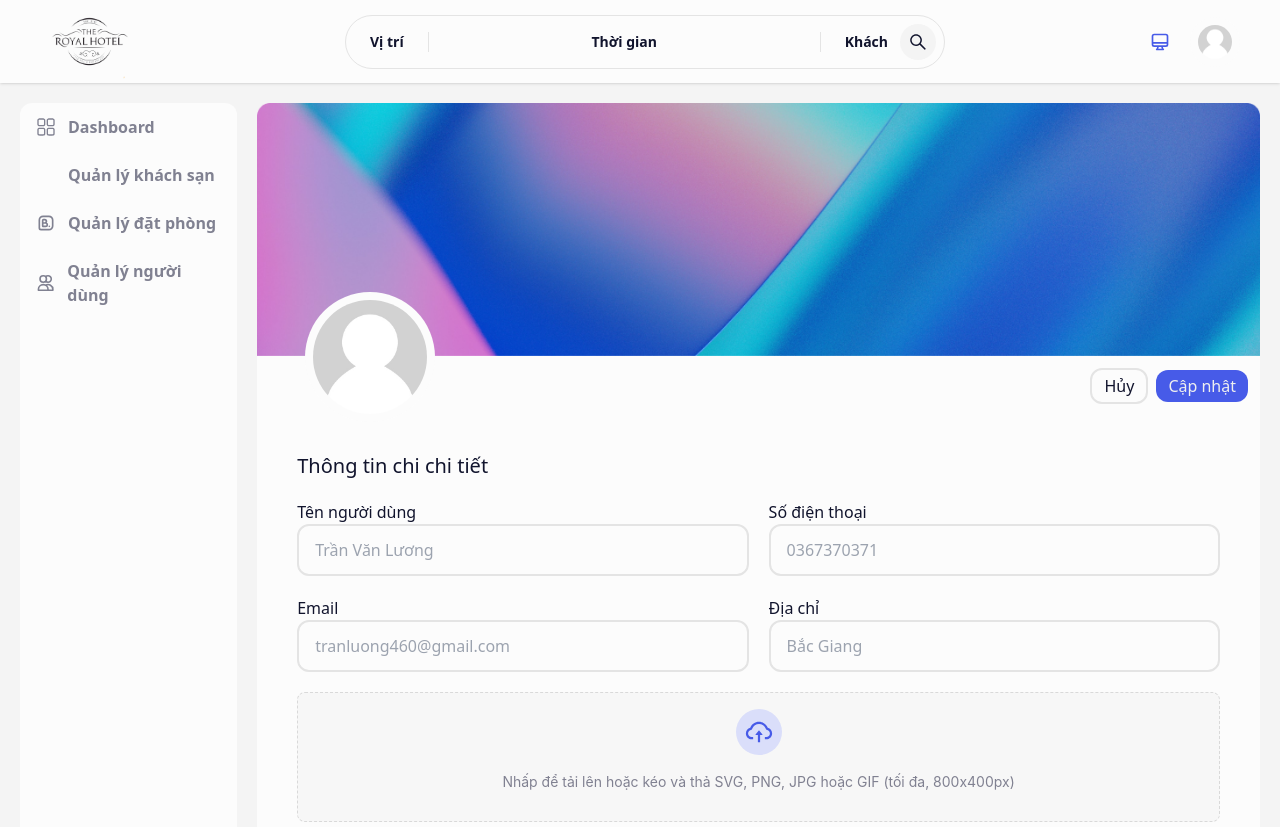
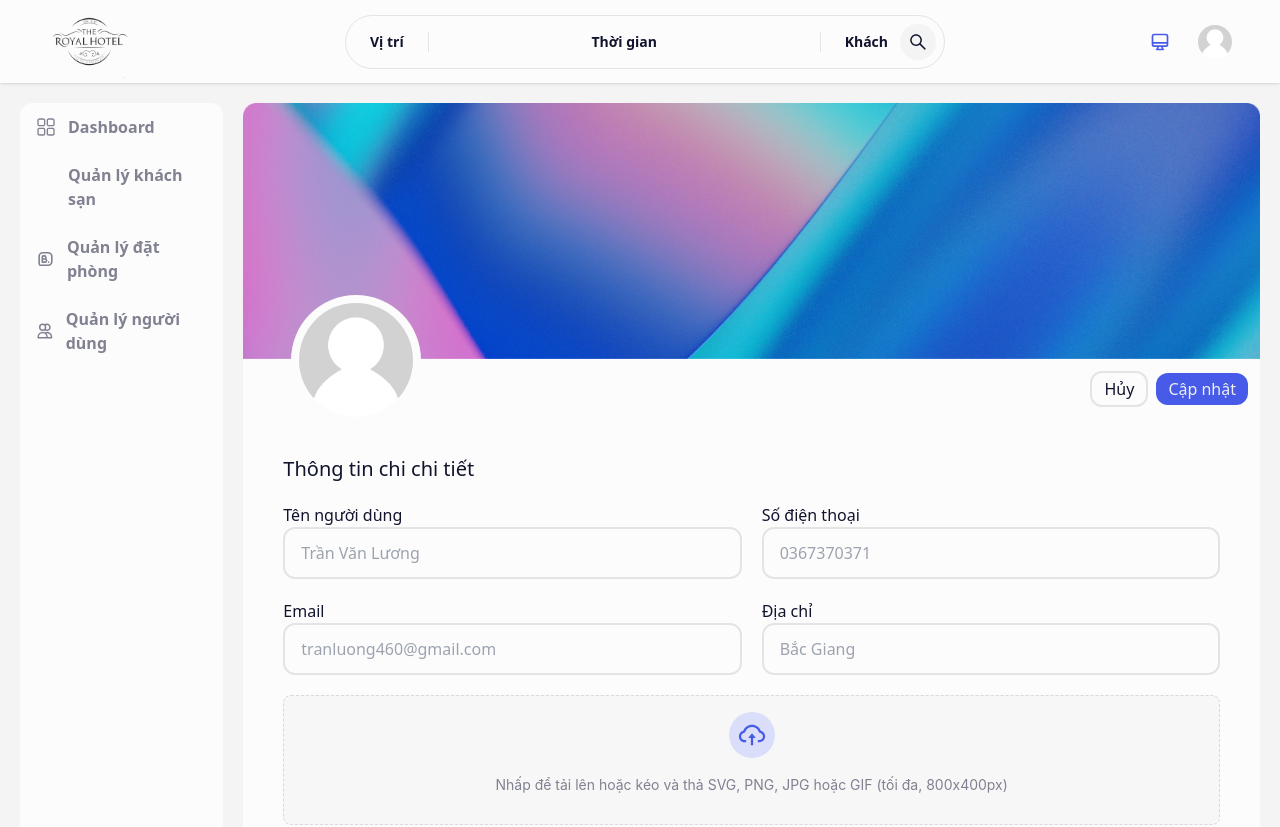
Before and after one commit to vantiendeptrai/datn, a React (Vite) app in the folder FE/: page /profile in a window 1280 px wide. Shown: the top 827 px of the page. Built offline with nearby package versions, Linux system fonts and the light colour scheme; no server answers; some icons are missing.

Commit message:
feat: fix banner profile

```diff
--- a/FE/src/components/client/Profile/Information/Information.tsx
+++ b/FE/src/components/client/Profile/Information/Information.tsx
@@ -8,7 +8,8 @@ type InformationProps = {
 const Information = ({ imageUser, handleSubmit }: InformationProps) => {
   return (
     <>
-      <img src="/images/profile/banner.png" alt="Banner" />
+      <div>
+        <img src="/images/profile/banner.png" alt="Banner" className="w-full" />
 
         <div
           className="
@@ -42,6 +43,7 @@ const Information = ({ imageUser, handleSubmit }: InformationProps) => {
             <Button label="Cập nhật" onClick={handleSubmit} small />
           </div>
         </div>
+      </div>
     </>
   );
 };
--- a/FE/src/pages/client/Profile/Information/InformationPage.tsx
+++ b/FE/src/pages/client/Profile/Information/InformationPage.tsx
@@ -36,7 +36,8 @@ const InformationPage = () => {
           dark:bg-dark
           rounded-xl
           pb-3
-          min-h-screen"
+          min-h-screen
+          w-full"
         >
           <Information imageUser="" handleSubmit={handleSubmit(onSubmit)} />
 
```
Also changed, not shown: FE/public/Banner.png (deleted). Lines whose indentation alone changed are shown as unchanged.
